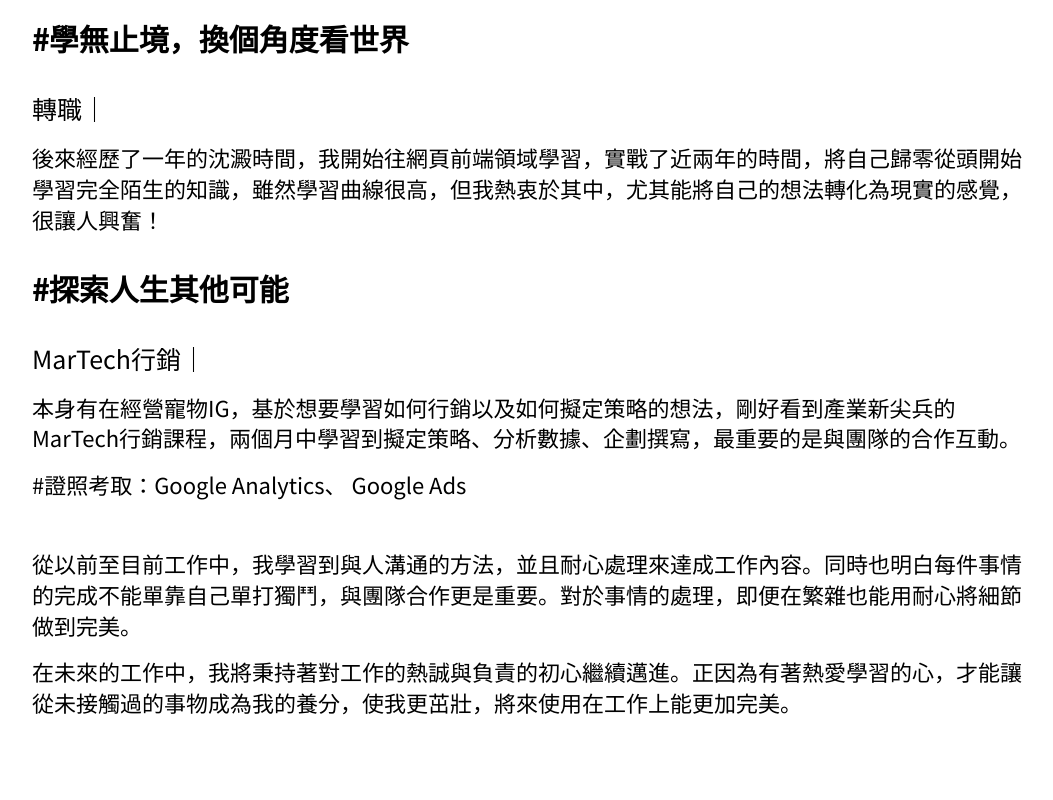
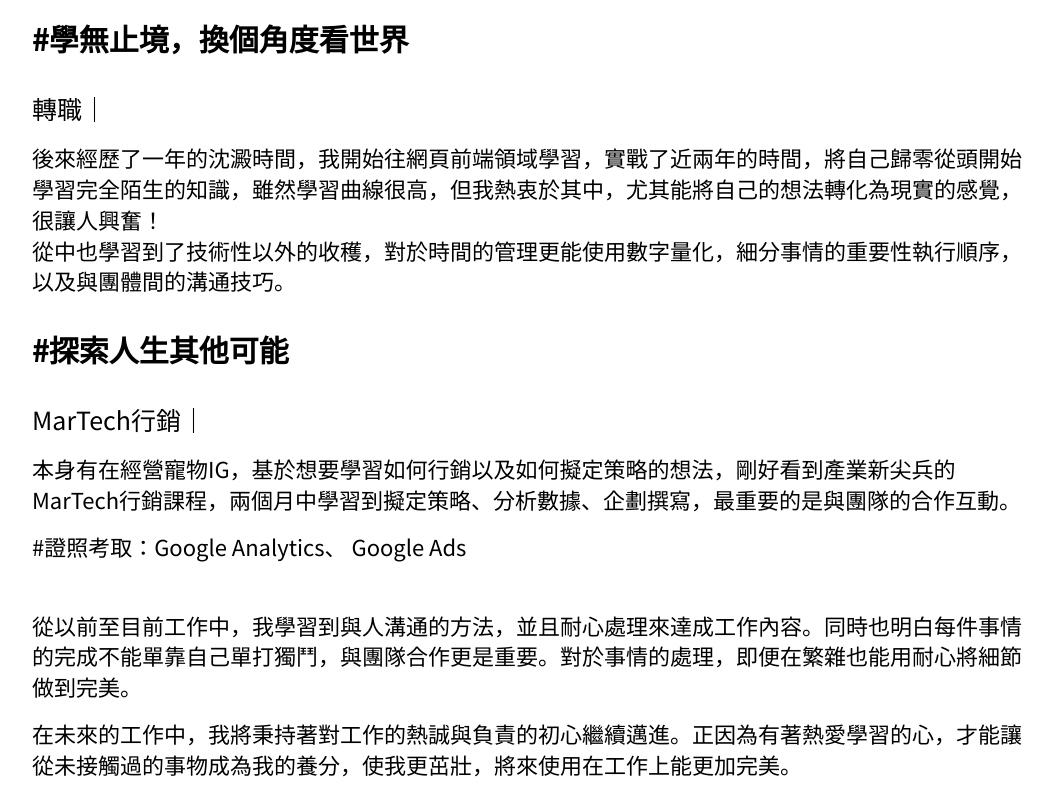
Before and after one commit to Churng/MarTech_Resume, a plain HTML site: page index.html in a window 1280 px wide. Shown: the part 3255-4055 px from the top of the page, without its empty margins (108-1161 px from the left). Before the commit the page ends 3993 px from the top, so only its background shows below. Drawn offline with Linux system fonts and the light colour scheme; a script that the page names is missing.

Commit message:
增加自傳篇幅

```diff
--- a/index.html
+++ b/index.html
@@ -450,6 +450,7 @@
             <p class="bio-light">轉職｜</p>
             <br>
             <p>後來經歷了一年的沈澱時間，我開始往網頁前端領域學習，實戰了近兩年的時間，將自己歸零從頭開始學習完全陌生的知識，雖然學習曲線很高，但我熱衷於其中，尤其能將自己的想法轉化為現實的感覺，很讓人興奮！</p>
+            <p>從中也學習到了技術性以外的收穫，對於時間的管理更能使用數字量化，細分事情的重要性執行順序，以及與團體間的溝通技巧。</p>
             <br>
             <br>
             <p class="bio-pg">#探索人生其他可能</p>
```
